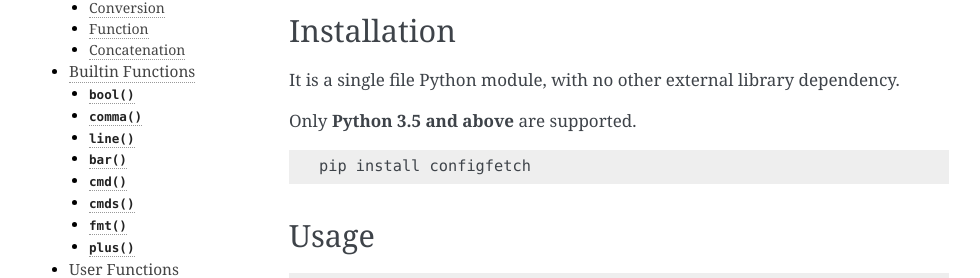
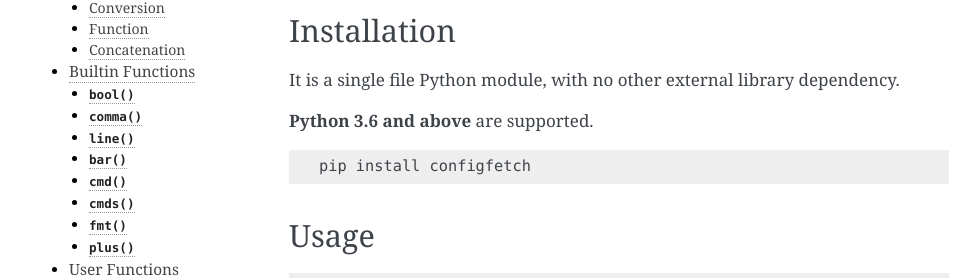
Before and after one commit to openandclose/configfetch, a Sphinx documentation site: the page built from docs/overview.rst, in a window 1280 px wide and 900 px high. Shown: the part 388-666 px from the top of the window, without its empty margins (131-1111 px from the left). Built offline with Sphinx 7.4.7, drawn with Linux system fonts in a browser that asks for light colours.

Commit message:
Cut Python 3.5

```diff
--- a/CHANGELOG.rst
+++ b/CHANGELOG.rst
@@ -12,6 +12,8 @@
 * Rename set_arguments -> build_arguments, set_args -> set_arguments
 
 * Change default option_builder to DictOptionBuilder
+
+* Cut Python 3.5
 
 **Add:**
 
--- a/README.rst
+++ b/README.rst
@@ -2,7 +2,7 @@
 ConfigFetch
 ===========
 
-This is a python3.5+ library
+This is a python3.6+ library
 to provide a simpler commandline and configuration access,
 wrapping `argparse <https://docs.python.org/3/library/argparse.html>`__
 and `configparser <https://docs.python.org/3/library/configparser.html>`__.
--- a/docs/overview.rst
+++ b/docs/overview.rst
@@ -22,7 +22,7 @@
 
 It is a single file Python module, with no other external library dependency.
 
-Only **Python 3.5 and above** are supported. ::
+**Python 3.6 and above** are supported. ::
 
     pip install configfetch
 
--- a/setup.py
+++ b/setup.py
@@ -25,7 +25,6 @@
         'Intended Audience :: End Users/Desktop',
         'License :: OSI Approved :: MIT License',
         'Programming Language :: Python :: 3 :: Only',
-        'Programming Language :: Python :: 3.5',
         'Programming Language :: Python :: 3.6',
         'Programming Language :: Python :: 3.7',
         'Programming Language :: Python :: 3.8',
@@ -34,7 +33,7 @@
     keywords='commandline configparser argparse',
     # packages=find_packages(exclude=['tests', 'nonpubfiles']),
     py_modules=['configfetch'],
-    python_requires='~=3.5',
+    python_requires='~=3.6',
     extras_require={
         'test': ['lxml', 'pytest'],
         'dev': ['lxml', 'pytest', 'sphinx'],
```
Also changed, not shown: 1 other file.
